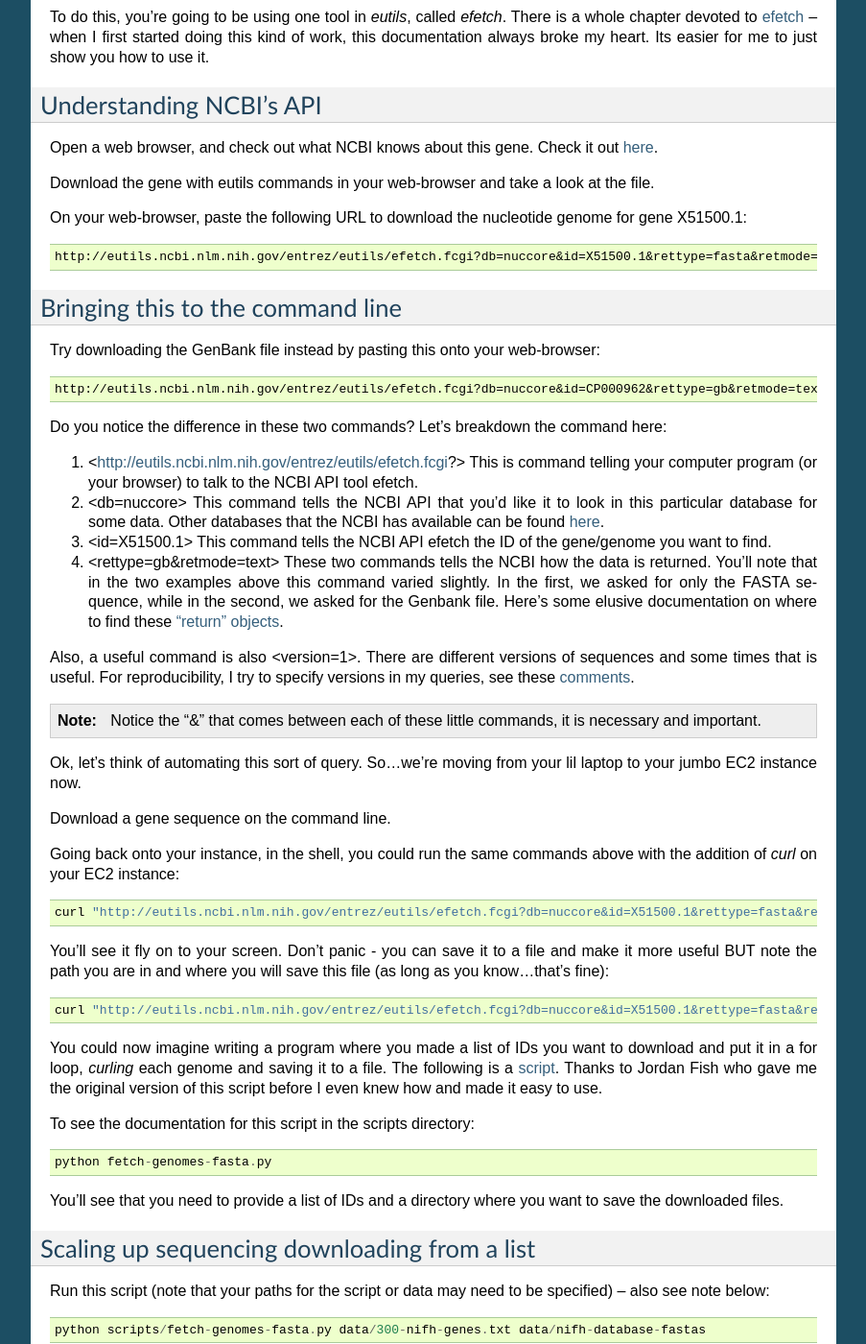
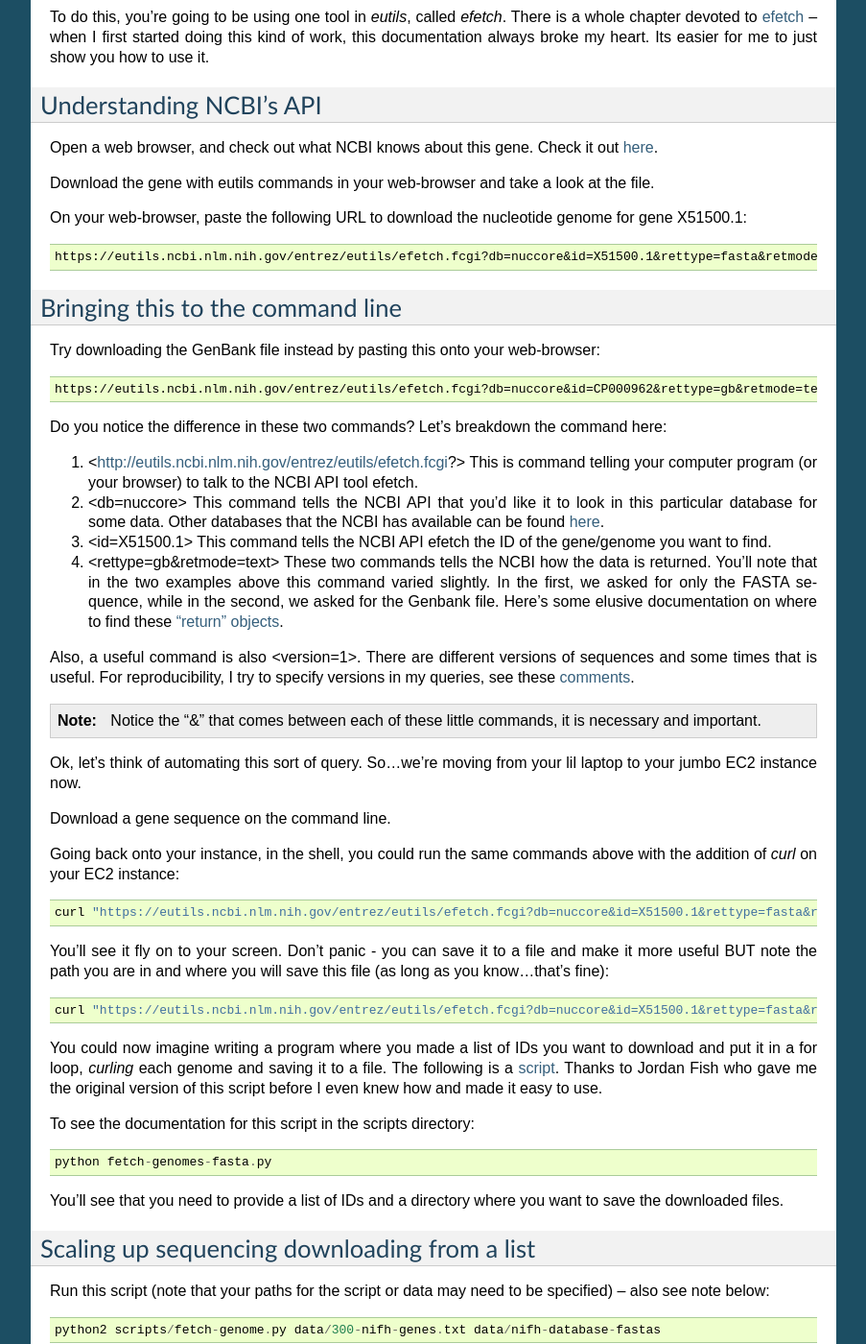
Before and after one commit to germs-lab/one-day-metag-crash-course, a Sphinx documentation site: the page built from docs/fetch-data/index.rst, in a window 1280 px wide and 1400 px high, scrolled down 2696 px. Shown: the whole window at 96% size, without its empty margins (198-1101 px from the left). Built offline with Sphinx 7.4.7, drawn with Linux system fonts in a browser that asks for light colours; part of the change alters nothing that is shown; some of the changed text lies outside the part shown.

Commit message:
Update index.rst

```diff
--- a/docs/fetch-data/index.rst
+++ b/docs/fetch-data/index.rst
@@ -110,14 +110,14 @@ Download the gene with eutils commands in your web-browser and take a look at th
 
 On your web-browser, paste the following URL to download the nucleotide genome for gene X51500.1::
 
-    http://eutils.ncbi.nlm.nih.gov/entrez/eutils/efetch.fcgi?db=nuccore&id=X51500.1&rettype=fasta&retmode=text
+    https://eutils.ncbi.nlm.nih.gov/entrez/eutils/efetch.fcgi?db=nuccore&id=X51500.1&rettype=fasta&retmode=text
 
 Bringing this to the command line
 ---------------------------------
 
 Try downloading the GenBank file instead by pasting this onto your web-browser::
 
-   http://eutils.ncbi.nlm.nih.gov/entrez/eutils/efetch.fcgi?db=nuccore&id=CP000962&rettype=gb&retmode=text
+   https://eutils.ncbi.nlm.nih.gov/entrez/eutils/efetch.fcgi?db=nuccore&id=CP000962&rettype=gb&retmode=text
 
 Do you notice the difference in these two commands?  Let's breakdown the command here:
 
@@ -139,11 +139,11 @@ Download a gene sequence on the command line.
 
 Going back onto your instance, in the shell, you could run the same commands above with the addition of *curl* on your EC2 instance::
 
-    curl "http://eutils.ncbi.nlm.nih.gov/entrez/eutils/efetch.fcgi?db=nuccore&id=X51500.1&rettype=fasta&retmode=text"
+    curl "https://eutils.ncbi.nlm.nih.gov/entrez/eutils/efetch.fcgi?db=nuccore&id=X51500.1&rettype=fasta&retmode=text"
 
 You'll see it fly on to your screen.  Don't panic - you can save it to a file and make it more useful BUT note the path you are in and where you will save this file (as long as you know...that's fine)::
 
-    curl "http://eutils.ncbi.nlm.nih.gov/entrez/eutils/efetch.fcgi?db=nuccore&id=X51500.1&rettype=fasta&retmode=text" > X51500.1.fa
+    curl "https://eutils.ncbi.nlm.nih.gov/entrez/eutils/efetch.fcgi?db=nuccore&id=X51500.1&rettype=fasta&retmode=text" > X51500.1.fa
 
 You could now imagine writing a program where you made a list of IDs you want to download and put it in a for loop, *curling* each genome and saving it to a file.  The following is a `script <https://github.com/adina/tutorial-ngs-2014/blob/master/ncbi/fetch-genomes.py>`_.  Thanks to Jordan Fish who gave me the original version of this script before I even knew how and made it easy to use.
 
@@ -158,7 +158,7 @@ Scaling up sequencing downloading from a list
 
 Run this script (note that your paths for the script or data may need to be specified) -- also see note below::
 
-    python scripts/fetch-genomes-fasta.py data/300-nifh-genes.txt data/nifh-database-fastas
+    python2 scripts/fetch-genome.py data/300-nifh-genes.txt data/nifh-database-fastas
 
 Sit back and think of the glory that is happening on your screen right now...
 
@@ -176,7 +176,7 @@ Look at the script/program content in "fetch-genomes-fasta.py".
 
 The meat of this script uses the following code::
 
-    url_template = "http://eutils.ncbi.nlm.nih.gov/entrez/eutils/efetch.fcgi?db=nucleotide&id=%s&rettype=gb&retmode=text"
+    url_template = "https://eutils.ncbi.nlm.nih.gov/entrez/eutils/efetch.fcgi?db=nucleotide&id=%s&rettype=gb&retmode=text"
 
 You'll see that the *id* here is a string character which is obtained from list of IDs contained in a separate file.  The rest of the script manages where the files are being placed and what they are named.  It also prints some output to the screen so you know its running.
 
```
